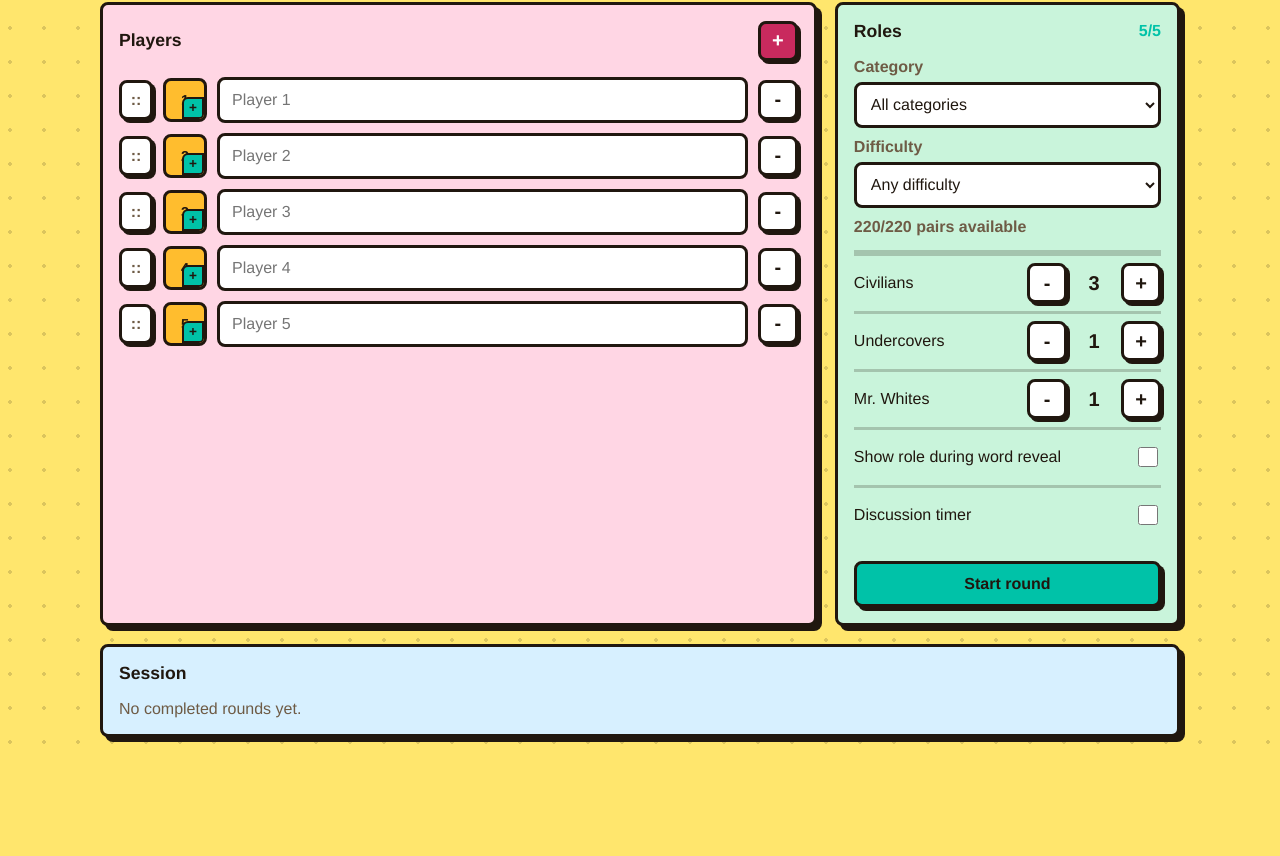
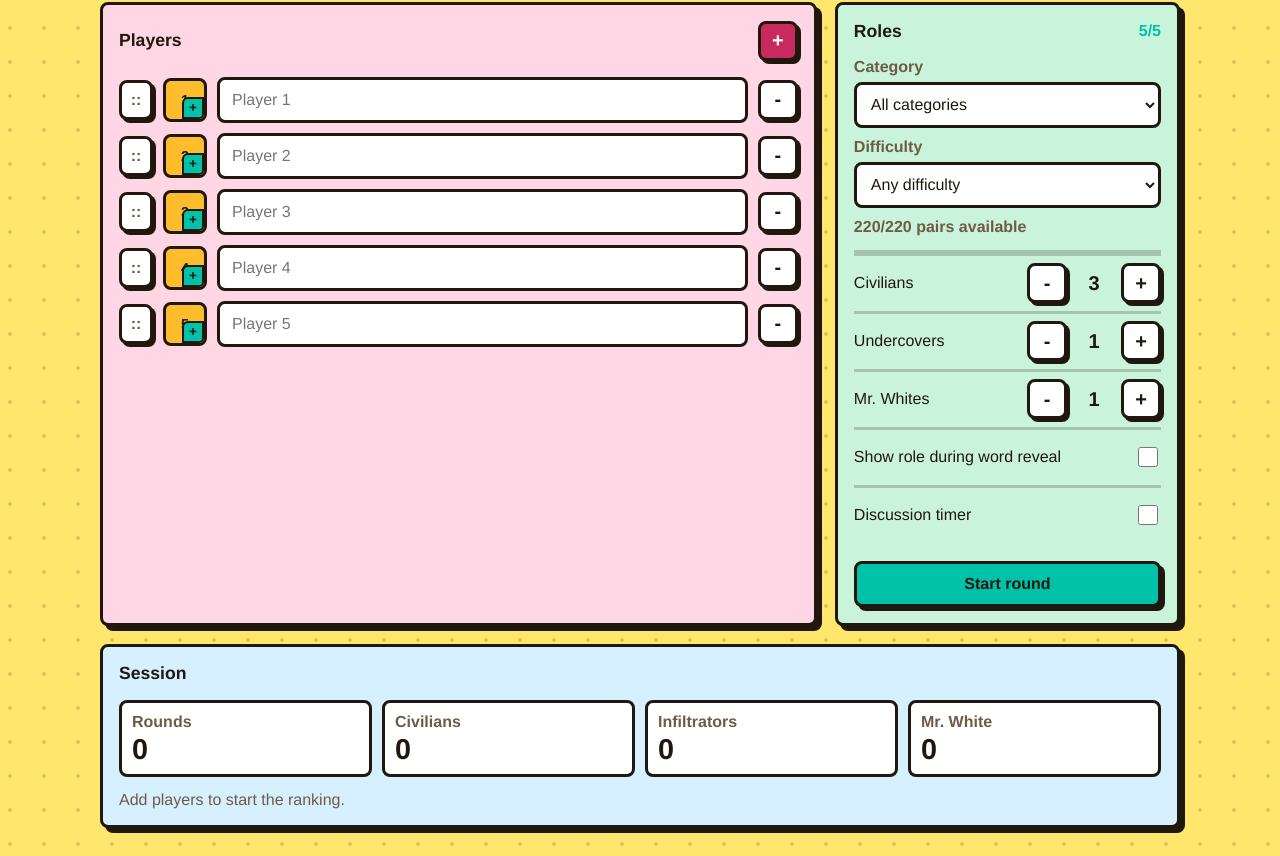
Before and after one commit to PierreBhs/monsieur-blanc, a React (Vite) app: page / in a window 1280 px wide. Shown: the part 186-1042 px from the top of the page. Before the commit the page ends 951 px from the top, so only its background shows below. Built offline with nearby package versions, Linux system fonts and the light colour scheme.

Commit message:
Add scored session ranking

```diff
--- a/src/App.tsx
+++ b/src/App.tsx
@@ -93,7 +93,7 @@ function App() {
     const categories = new Set(filteredWordPairs.map((pair) => pair.category));
     return `${filteredWordPairs.length} pairs across ${categories.size} categories`;
   }, [filteredWordPairs]);
-  const sessionStats = useMemo(() => calculateSessionStats(roundHistory), [roundHistory]);
+  const sessionStats = useMemo(() => calculateSessionStats(roundHistory, players), [roundHistory, players]);
 
   useEffect(() => {
     if (phase !== "turn" || !timerEnabled || !timerRunning || remainingSeconds <= 0) {
@@ -434,7 +434,10 @@ function App() {
         pendingElimination={pendingElimination}
         mrWhiteGuess={mrWhiteGuess}
         gameStatus={gameStatus}
+        roundHistory={roundHistory}
+        sessionStats={sessionStats}
         onBackToSetup={resetRound}
+        onContinuePlaying={startRound}
         onReveal={() => setIsRevealed(true)}
         onNextPlayer={goToNextPlayer}
         onStartVote={startVote}
--- a/src/components/RoundScreen.tsx
+++ b/src/components/RoundScreen.tsx
@@ -1,5 +1,6 @@
 import { WordHelp } from "../WordHelp";
 import type { PlayPhase } from "../game/playPhase";
+import type { RoundHistoryEntry, SessionStats } from "../game/session";
 import type { GameStatus, PlayerAssignment, Round } from "../game/types";
 import {
   DiscussionTimer,
@@ -7,6 +8,7 @@ import {
   PlayerAvatar,
   PlayerSpotlight,
   PlayerStrip,
+  SessionSummary,
   roleLabel,
   winnerLabel,
 } from "./gameUi";
@@ -29,7 +31,10 @@ type RoundScreenProps = {
   pendingElimination: PlayerAssignment | null;
   mrWhiteGuess: string;
   gameStatus: GameStatus;
+  roundHistory: RoundHistoryEntry[];
+  sessionStats: SessionStats;
   onBackToSetup: () => void;
+  onContinuePlaying: () => void;
   onReveal: () => void;
   onNextPlayer: () => void;
   onStartVote: () => void;
@@ -61,7 +66,10 @@ export function RoundScreen({
   pendingElimination,
   mrWhiteGuess,
   gameStatus,
+  roundHistory,
+  sessionStats,
   onBackToSetup,
+  onContinuePlaying,
   onReveal,
   onNextPlayer,
   onStartVote,
@@ -77,12 +85,14 @@ export function RoundScreen({
   return (
     <main key="round" className="app-shell">
       <section className="round-layout">
+        {phase !== "gameOver" && (
           <div className="top-bar">
             <button className="secondary-button" type="button" onClick={onBackToSetup}>
               Back to setup
             </button>
             <span>{activeAssignments.length} active</span>
           </div>
+        )}
 
         <PlayerStrip assignments={round.assignments} eliminatedIds={eliminatedIds} turnStarterId={turnStarter?.player.id} />
 
@@ -258,9 +268,16 @@ export function RoundScreen({
               ))}
             </div>
 
-            <button className="primary-button" type="button" onClick={onBackToSetup}>
-              New round
+            <SessionSummary history={roundHistory} stats={sessionStats} title="Scoreboard" framed={false} />
+
+            <div className="button-row">
+              <button className="primary-button" type="button" onClick={onContinuePlaying}>
+                Continue playing
               </button>
+              <button className="secondary-button" type="button" onClick={onBackToSetup}>
+                Back to menu
+              </button>
+            </div>
           </div>
         )}
       </section>
--- a/src/components/gameUi.tsx
+++ b/src/components/gameUi.tsx
@@ -199,7 +199,9 @@ export function TimerSetting({ seconds, onMinus, onPlus }: TimerSettingProps) {
 type SessionSummaryProps = {
   history: RoundHistoryEntry[];
   stats: SessionStats;
-  onClear: () => void;
+  onClear?: () => void;
+  title?: string;
+  framed?: boolean;
 };
 
 type DeckFilterControlsProps = {
@@ -251,22 +253,20 @@ export function DeckFilterControls({
   );
 }
 
-export function SessionSummary({ history, stats, onClear }: SessionSummaryProps) {
+export function SessionSummary({ history, stats, onClear, title = "Session", framed = true }: SessionSummaryProps) {
+  const hasPlayers = stats.players.length > 0;
+
   return (
-    <section className="panel session-panel">
+    <section className={`${framed ? "panel " : ""}session-panel${framed ? "" : " scoreboard-panel"}`}>
       <div className="panel-heading">
-        <h2>Session</h2>
-        {history.length > 0 && (
+        <h2>{title}</h2>
+        {history.length > 0 && onClear && (
           <button className="secondary-button compact-button" type="button" onClick={onClear}>
             Clear
           </button>
         )}
       </div>
 
-      {history.length === 0 ? (
-        <p className="muted-text">No completed rounds yet.</p>
-      ) : (
-        <>
       <div className="session-totals">
         <SessionTotal label="Rounds" value={stats.roundsPlayed} />
         <SessionTotal label="Civilians" value={stats.wins.civilians} />
@@ -274,15 +274,22 @@ export function SessionSummary({ history, stats, onClear }: SessionSummaryProps)
         <SessionTotal label="Mr. White" value={stats.wins.mrWhite} />
       </div>
 
+      {hasPlayers ? (
         <div className="leader-list">
-            {stats.players.slice(0, 5).map((player) => (
+          {stats.players.map((player, index) => (
             <div className="leader-row" key={player.name}>
+              <span className="leader-rank">{index + 1}</span>
               <span>{player.name}</span>
-                <strong>{player.wins}</strong>
+              <strong>{player.points} pts</strong>
+              <small>{player.wins === 1 ? "1 win" : `${player.wins} wins`}</small>
             </div>
           ))}
         </div>
+      ) : (
+        <p className="muted-text">Add players to start the ranking.</p>
+      )}
 
+      {history.length > 0 && (
         <div className="history-list">
           {history.slice(0, 4).map((entry) => (
             <div className="history-row" key={entry.id}>
@@ -292,7 +299,6 @@ export function SessionSummary({ history, stats, onClear }: SessionSummaryProps)
             </div>
           ))}
         </div>
-        </>
       )}
     </section>
   );
--- a/src/game/session.ts
+++ b/src/game/session.ts
@@ -1,4 +1,9 @@
-import type { GameStatus, GameWinner, PlayerAssignment } from "./types";
+import type { GameStatus, GameWinner, PlayerAssignment, PlayerInput, Role } from "./types";
+
+export type PlayerRoundScore = {
+  name: string;
+  points: number;
+};
 
 export type RoundHistoryEntry = {
   id: string;
@@ -7,10 +12,12 @@ export type RoundHistoryEntry = {
   reason: string;
   word: string;
   winners: string[];
+  scores: PlayerRoundScore[];
 };
 
 export type PlayerScore = {
   name: string;
+  points: number;
   wins: number;
 };
 
@@ -38,6 +45,7 @@ export function createRoundHistoryEntry(
     reason: status.reason,
     word: assignments.find((assignment) => assignment.role === "civilian")?.word ?? "",
     winners: winningPlayerNames(assignments, status.winner),
+    scores: winningScores(assignments, status.winner),
   };
 }
 
@@ -49,25 +57,46 @@ export function appendRoundHistory(
   return [entry, ...history].slice(0, limit);
 }
 
-export function calculateSessionStats(history: RoundHistoryEntry[]): SessionStats {
-  const playerWins = new Map<string, number>();
+export function calculateSessionStats(history: RoundHistoryEntry[], players: PlayerInput[] = []): SessionStats {
+  const playerScores = new Map<string, { points: number; wins: number; order: number }>();
   const wins = { ...emptyWins };
+
+  players.forEach((player, order) => {
+    const name = player.name.trim();
+    if (name) {
+      playerScores.set(name, { points: 0, wins: 0, order });
+    }
+  });
 
   for (const entry of history) {
     wins[entry.winner] += 1;
 
-    for (const name of entry.winners) {
-      playerWins.set(name, (playerWins.get(name) ?? 0) + 1);
+    for (const score of roundScores(entry)) {
+      const previous = playerScores.get(score.name) ?? { points: 0, wins: 0, order: playerScores.size };
+      playerScores.set(score.name, {
+        ...previous,
+        points: previous.points + score.points,
+        wins: previous.wins + 1,
+      });
     }
   }
 
   return {
     roundsPlayed: history.length,
     wins,
-    players: Array.from(playerWins.entries())
-      .map(([name, playerWins]) => ({ name, wins: playerWins }))
-      .sort((left, right) => right.wins - left.wins || left.name.localeCompare(right.name)),
+    players: Array.from(playerScores.entries())
+      .map(([name, score]) => ({ name, points: score.points, wins: score.wins, order: score.order }))
+      .sort((left, right) => right.points - left.points || right.wins - left.wins || left.order - right.order)
+      .map(({ name, points, wins }) => ({ name, points, wins })),
   };
+}
+
+function roundScores(entry: RoundHistoryEntry): PlayerRoundScore[] {
+  if (entry.scores) {
+    return entry.scores;
+  }
+
+  return entry.winners.map((name) => ({ name, points: 1 }));
 }
 
 function winningPlayerNames(assignments: PlayerAssignment[], winner: GameWinner): string[] {
@@ -85,3 +114,28 @@ function winningPlayerNames(assignments: PlayerAssignment[], winner: GameWinner)
     })
     .map((assignment) => assignment.player.name);
 }
+
+function winningScores(assignments: PlayerAssignment[], winner: GameWinner): PlayerRoundScore[] {
+  return assignments
+    .map((assignment) => ({
+      name: assignment.player.name,
+      points: pointsForRole(assignment.role, winner),
+    }))
+    .filter((score) => score.points > 0);
+}
+
+function pointsForRole(role: Role, winner: GameWinner): number {
+  if (winner === "civilians") {
+    return role === "civilian" ? 2 : 0;
+  }
+
+  if (winner === "mrWhite") {
+    return role === "mrWhite" ? 6 : 0;
+  }
+
+  if (role === "undercover") {
+    return 10;
+  }
+
+  return role === "mrWhite" ? 6 : 0;
+}
--- a/src/styles.css
+++ b/src/styles.css
@@ -189,6 +189,12 @@ h2 {
 .session-panel {
   margin-top: 18px;
   background: #d7f0ff;
+}
+
+.scoreboard-panel {
+  width: 100%;
+  margin-top: 0;
+  text-align: left;
 }
 
 .panel-heading,
@@ -920,28 +926,52 @@ select:focus {
 }
 
 .leader-list {
-  grid-template-columns: repeat(auto-fit, minmax(150px, 1fr));
+  grid-template-columns: repeat(auto-fit, minmax(210px, 1fr));
   margin-bottom: 14px;
 }
 
 .leader-row {
-  display: flex;
+  display: grid;
+  grid-template-columns: 34px minmax(0, 1fr) auto;
   align-items: center;
-  justify-content: space-between;
   gap: 10px;
   min-width: 0;
   padding: 10px 12px;
+  box-shadow: 3px 3px 0 var(--accent);
 }
 
-.leader-row span,
+.leader-rank {
+  display: grid;
+  place-items: center;
+  width: 34px;
+  height: 34px;
+  border: 3px solid var(--border);
+  border-radius: 8px;
+  background: var(--warning);
+  font-weight: 900;
+}
+
+.leader-row > span:not(.leader-rank),
 .history-row strong,
 .history-row small {
   overflow-wrap: anywhere;
 }
 
-.leader-row span,
+.leader-row > span:not(.leader-rank),
 .history-row strong {
   font-weight: 900;
+}
+
+.leader-row strong {
+  font-size: 1.7rem;
+  line-height: 1;
+  text-shadow: 2px 2px 0 #c9f4db;
+}
+
+.leader-row small {
+  grid-column: 2 / 4;
+  color: var(--muted);
+  font-weight: 800;
 }
 
 .history-list {
```
Also changed, not shown: 1 other file (tests, documents, lock files or other folders). Lines whose indentation alone changed are shown as unchanged.
